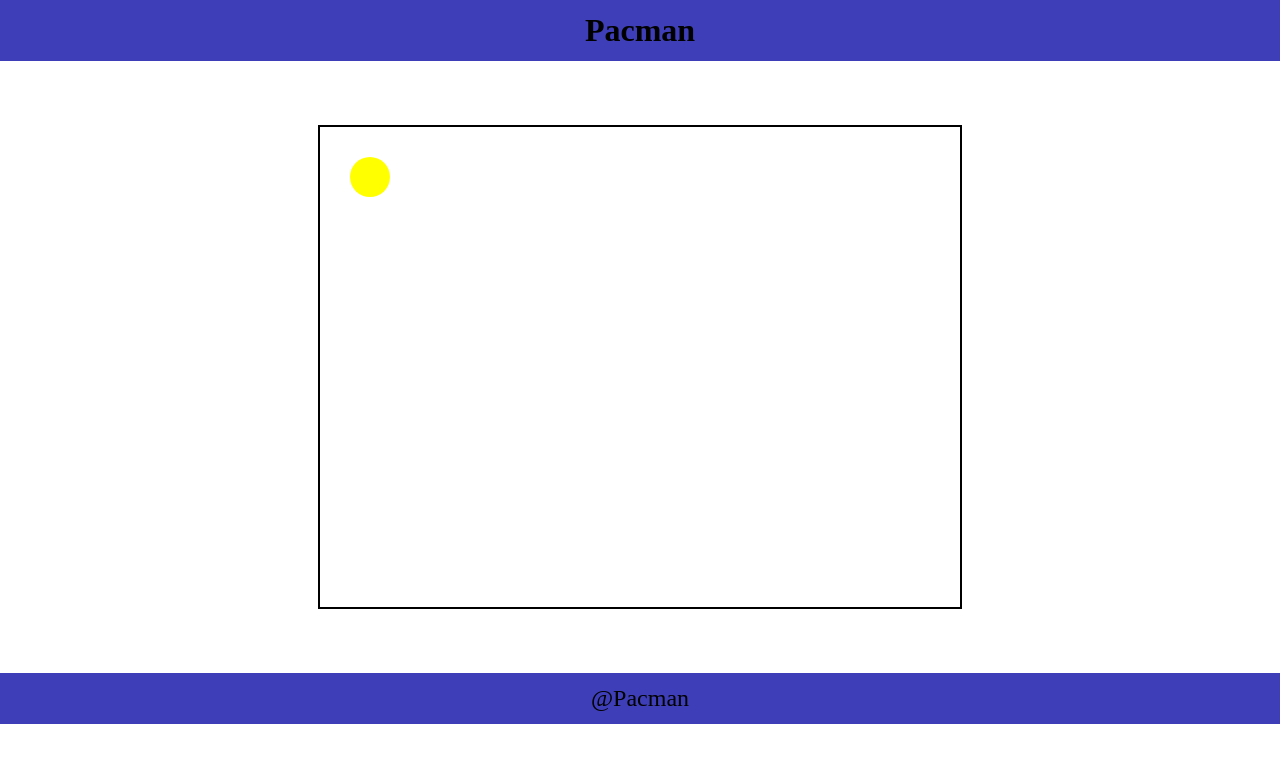
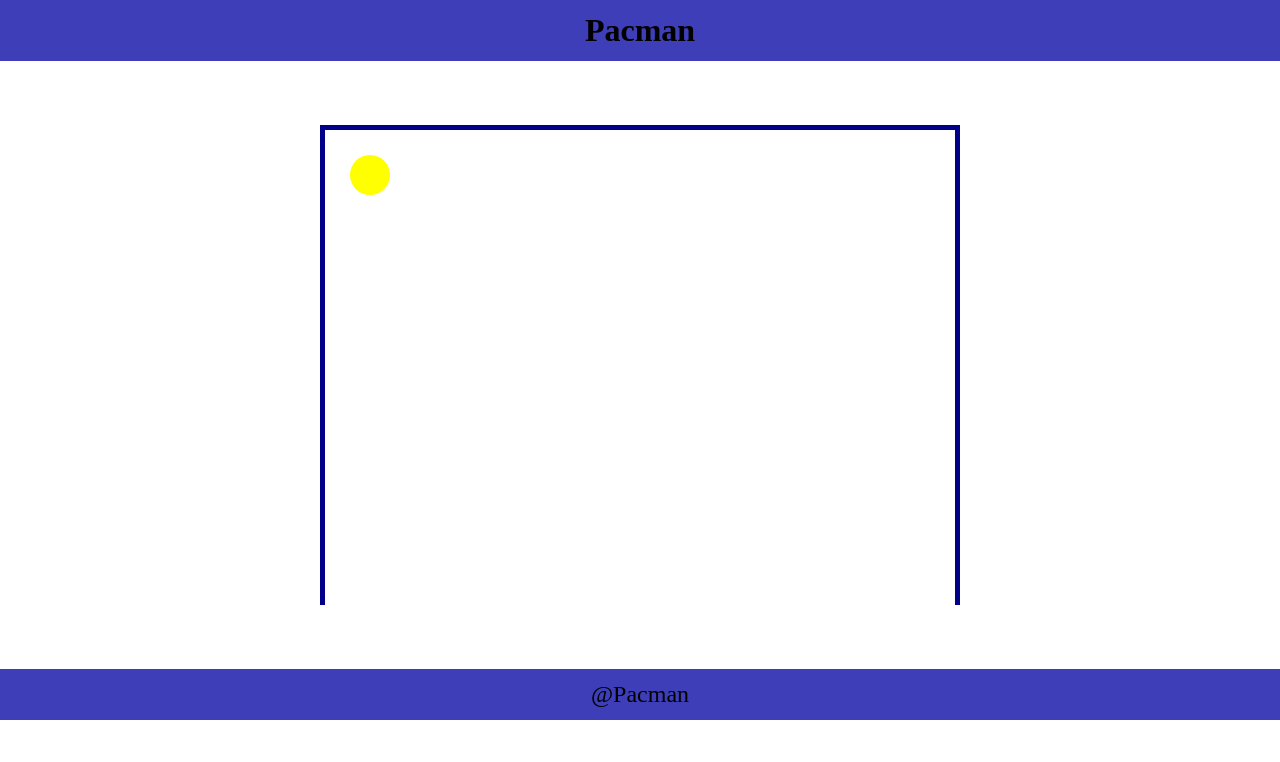
Before and after one commit to hugolonnqvist/pacman, a plain HTML site: page index.html in a window 1280 px wide. Drawn offline with Linux system fonts and the light colour scheme.

Commit message:
Working on creating board

```diff
--- a/main.js
+++ b/main.js
@@ -1,7 +1,6 @@
 //"use strict";
 const canvas = document.getElementById("canvas");
 const ctx = canvas.getContext("2d");
-let raf;
 
 let arrowUp;
 let arrowDown;
@@ -36,7 +35,23 @@ function draw() {
     pacman.xCord += 2;
   }
 
-  raf = window.requestAnimationFrame(draw);
+  let board = [
+    [0, 0, 0, canvas.clientHeight],
+    [0, 0, canvas.clientWidth, 0],
+    [canvas.clientWidth, 0, canvas.clientWidth, canvas.clientHeight],
+    [0, 0, 0, canvas.clientHeight],
+  ];
+
+  board.forEach((cord) => {
+    ctx.beginPath();
+    ctx.strokeStyle = "darkblue";
+    ctx.lineWidth = 10;
+    ctx.moveTo(cord[0], cord[1]);
+    ctx.lineTo(cord[2], cord[3]);
+    ctx.stroke();
+  });
+
+  window.requestAnimationFrame(draw);
 }
 
 window.addEventListener("keydown", (e) => {
--- a/style.css
+++ b/style.css
@@ -21,7 +21,6 @@ header>h1 {
 #canvas {
     grid-column-start: 2;
     grid-row-start: 2;
-    border: 2px solid;
 }
 
 footer {
```
